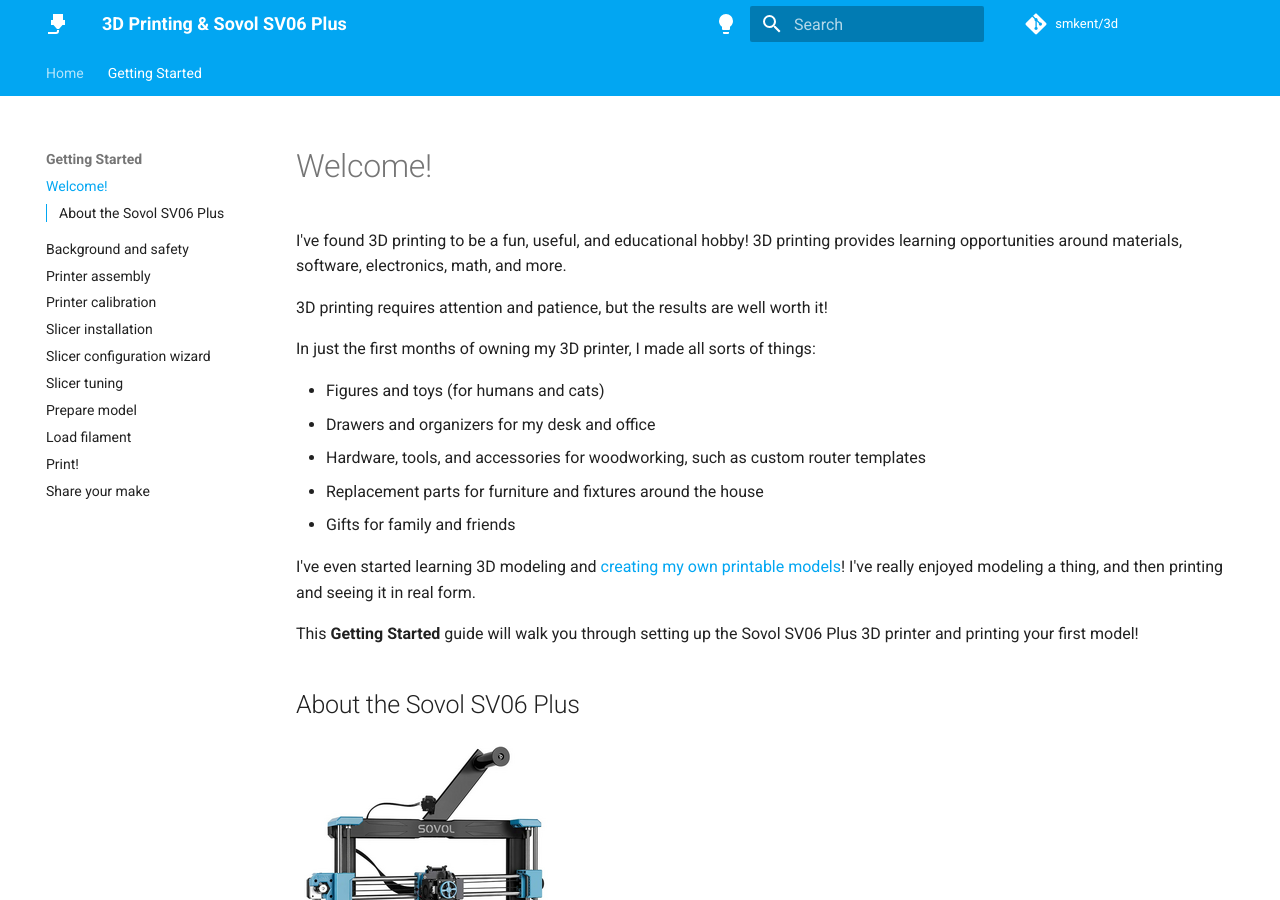
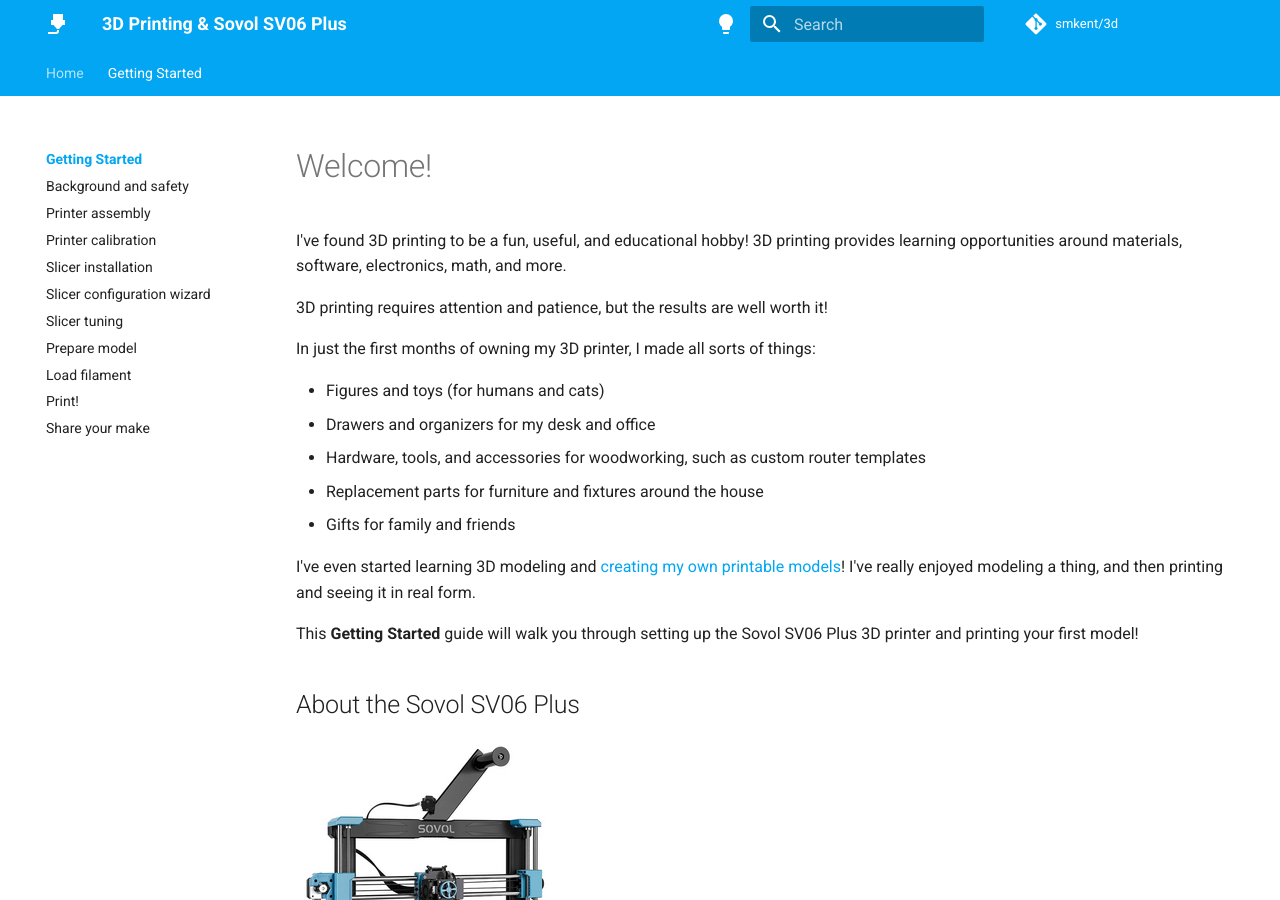
Before and after one commit to smkent/3d, an MkDocs documentation site: the page built from docs/getting-started/index.md, in a window 1280 px wide and 900 px high. Built offline with MkDocs 1.6.1 and Material for MkDocs 9.7.7, drawn with Linux system fonts in a browser that asks for light colours; plug-ins that fetch from the network failed and are left out; comment, search, counter and statistics services are not loaded.

Commit message:
Enable section indexes

```diff
--- a/mkdocs.yml
+++ b/mkdocs.yml
@@ -10,6 +10,7 @@
   favicon: img/favicon.ico
   features:
     - navigation.footer
+    - navigation.indexes
     - navigation.sections
     - navigation.tabs
     - toc.integrate
@@ -31,7 +32,7 @@
 nav:
   - Home: index.md
   - Getting Started:
-    - getting-started/welcome.md
+    - getting-started/index.md
     - Background and safety: getting-started/background-and-safety.md
     - Printer assembly: getting-started/printer-assembly.md
     - Printer calibration: getting-started/printer-calibration.md
```
Also changed, not shown: docs/getting-started/index.md (renamed from docs/getting-started/welcome.md).
